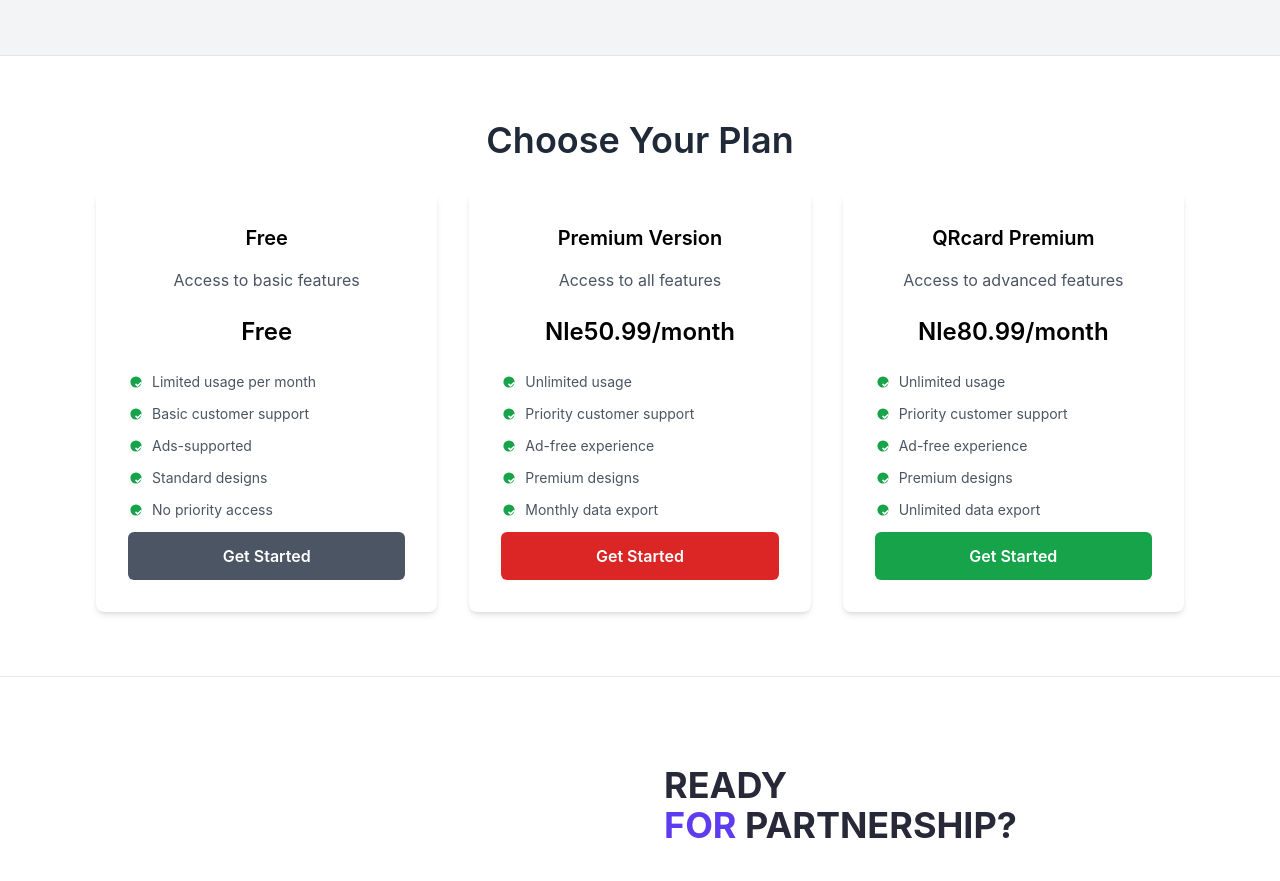
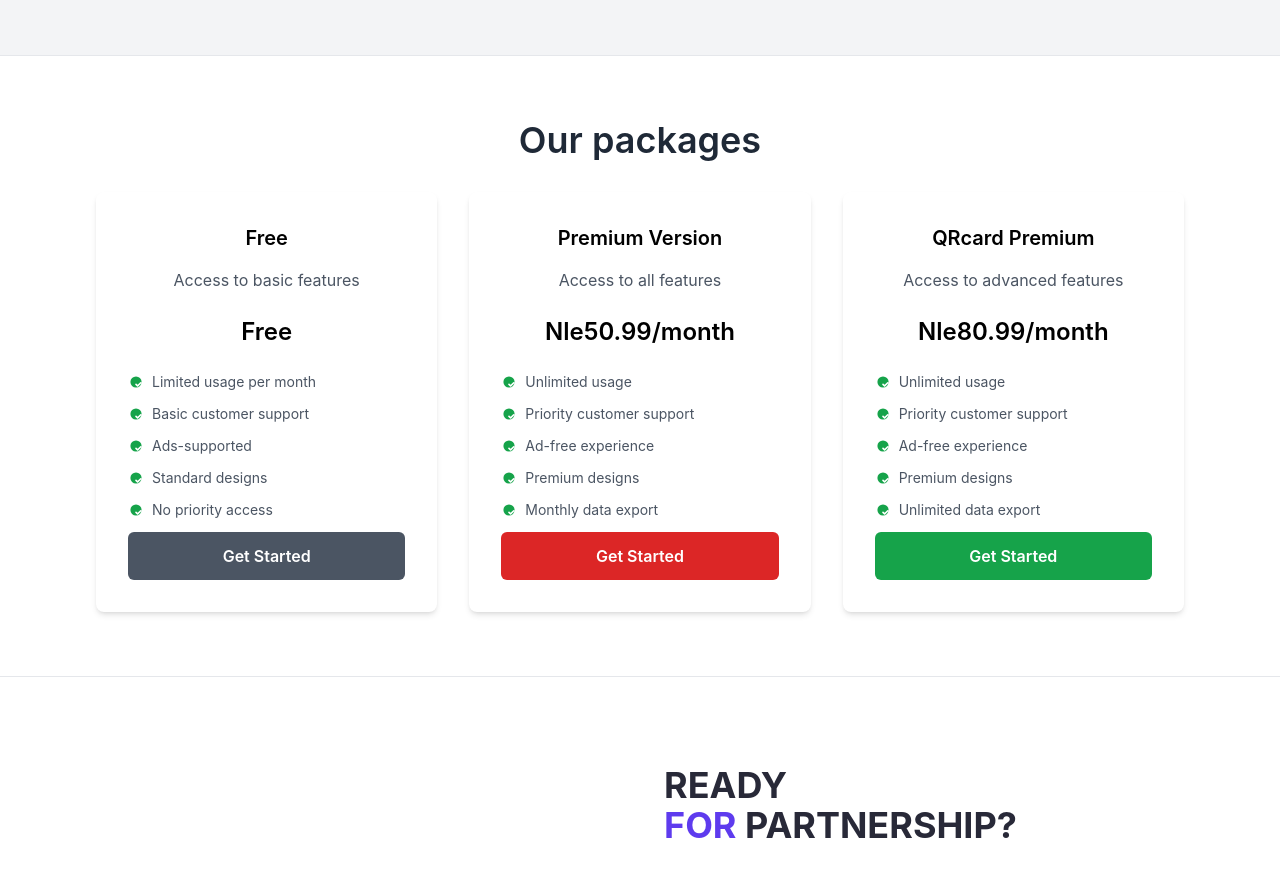
Before and after one commit to Imo-Tech-Solutions/digital_contacts, a React (Create React App) app: page /#/ in a window 1280 px wide. Shown: the part 3000-3881 px from the top of the page. Built offline with nearby package versions, Linux system fonts and the light colour scheme.

Commit message:
update home.jsx

```diff
--- a/src/pages/Home.jsx
+++ b/src/pages/Home.jsx
@@ -276,7 +276,7 @@ function Home() {
       <section className="bg-white py-16" id="pricing">
         <div className="max-w-6xl mx-auto px-4 sm:px-6 lg:px-8">
           <h2 className="text-4xl font-semibold text-gray-800 mb-8 text-center">
-            Choose Your Plan
+            Our packages
           </h2>
 
           <div className="grid grid-cols-1 gap-8 md:grid-cols-3">
```
